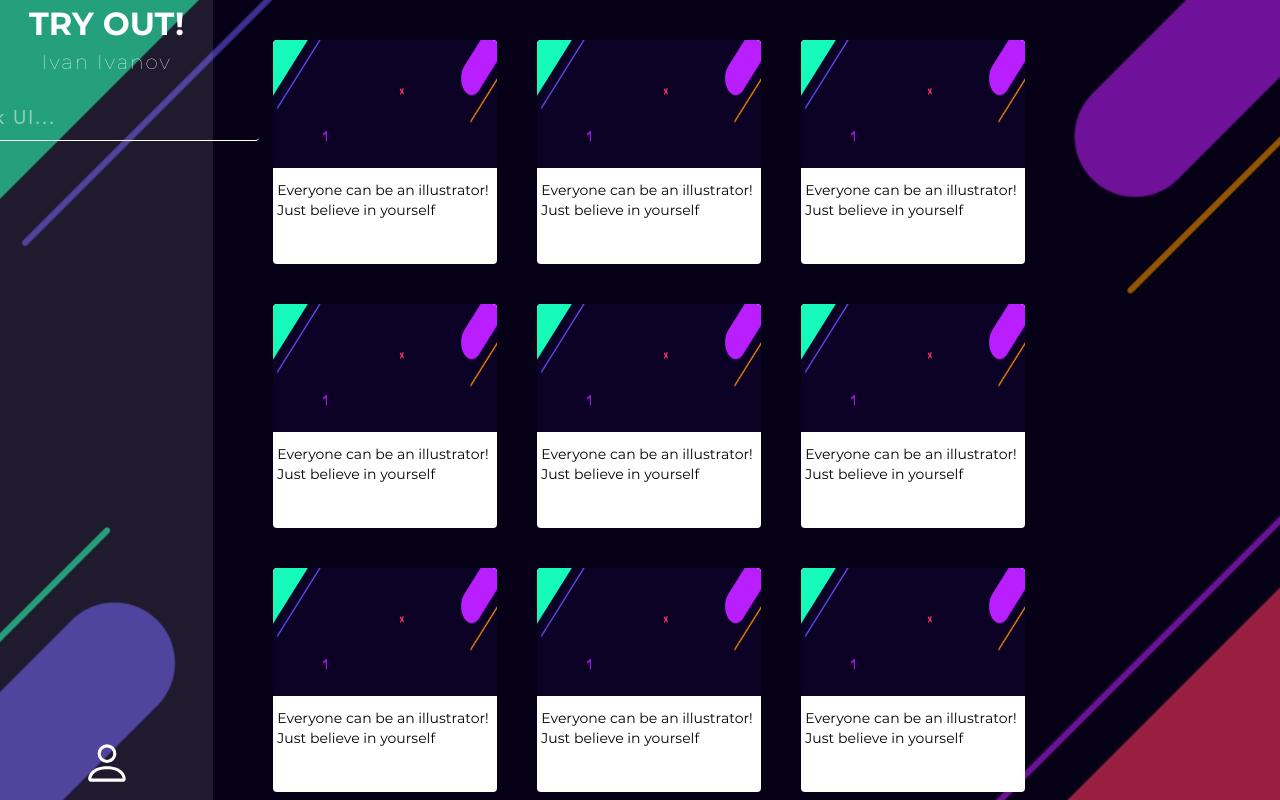
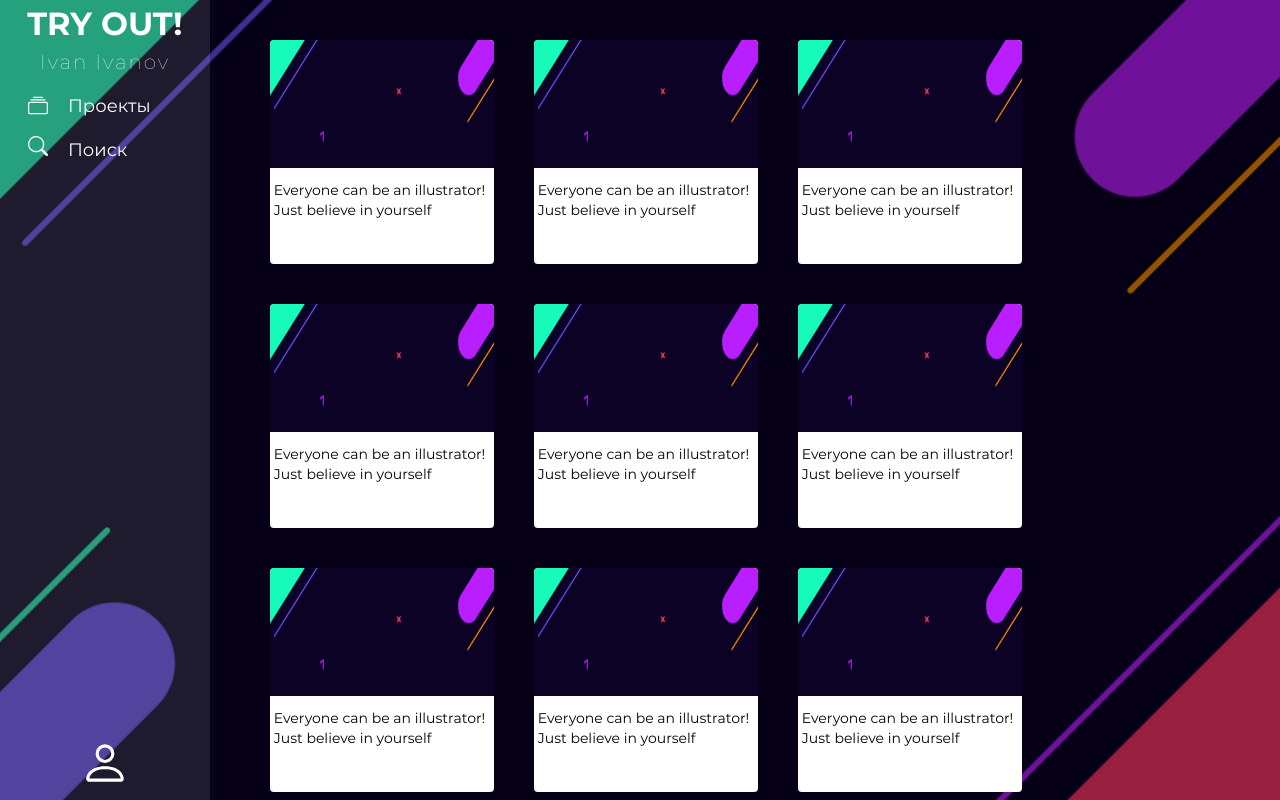
Before and after one commit to Roseskk/tryout, a Next.js app: page /explore in a window 1280 px wide. Built offline with nearby package versions, Linux system fonts and the light colour scheme.

Commit message:
aside UI

```diff
--- a/layots/SideLayout.js
+++ b/layots/SideLayout.js
@@ -7,8 +7,18 @@ export default function SideLayout({children}) {
             <aside className={'bg-aside w-1/6 h-screen relative'}>
                 <h1 className={'font-montserratBold text-center text-white text-h'}>TRY OUT!</h1>
                 <span className={'flex items-center justify-center text-white text-xl tracking-widest font-montserratThin'}>Ivan Ivanov</span>
-                <div className={'flex flex-col items-center justify-center mt-5'}>
-                    <input className={'text-lg  rounded p-2 bg-transparent placeholder:text-white border-b-white border-b tracking-widest placeholder-white text-white focus:outline-none focus:ring-0  placeholder:opacity-50'} placeholder={'Pink UI...'} />
+                {/*<div className={'flex flex-col items-center justify-center mt-5'}>*/}
+                {/*    <input className={'text-lg  rounded p-2 bg-transparent placeholder:text-white border-b-white border-b tracking-widest placeholder-white text-white focus:outline-none focus:ring-0  placeholder:opacity-50'} placeholder={'Pink UI...'} />*/}
+                {/*</div>*/}
+                <div className={'flex flex-col gap-4 mt-4'}>
+                    <button className={'flex items-center pl-7 gap-5'}>
+                        <Image src={'/ico/explore.svg'}  width={'20px'} height={'20px'} />
+                        <span className={'text-white text-lg font-montserratRegular'}>Проекты</span>
+                    </button>
+                    <button className={'flex pl-7 gap-5'}>
+                        <Image src={'/ico/search.svg'}  width={'20px'} height={'20px'}  className={''}/>
+                        <span className={'text-white text-lg font-montserratRegular'}>Поиск</span>
+                    </button>
                 </div>
                 <div className={'absolute bottom-3 flex items-center justify-center w-full'}>
                     <button className={'font-montserratThin text-white flex items-center justify-center'}>
```
Also changed, not shown: public/ico/explore.svg (added), public/ico/search.svg (added).
